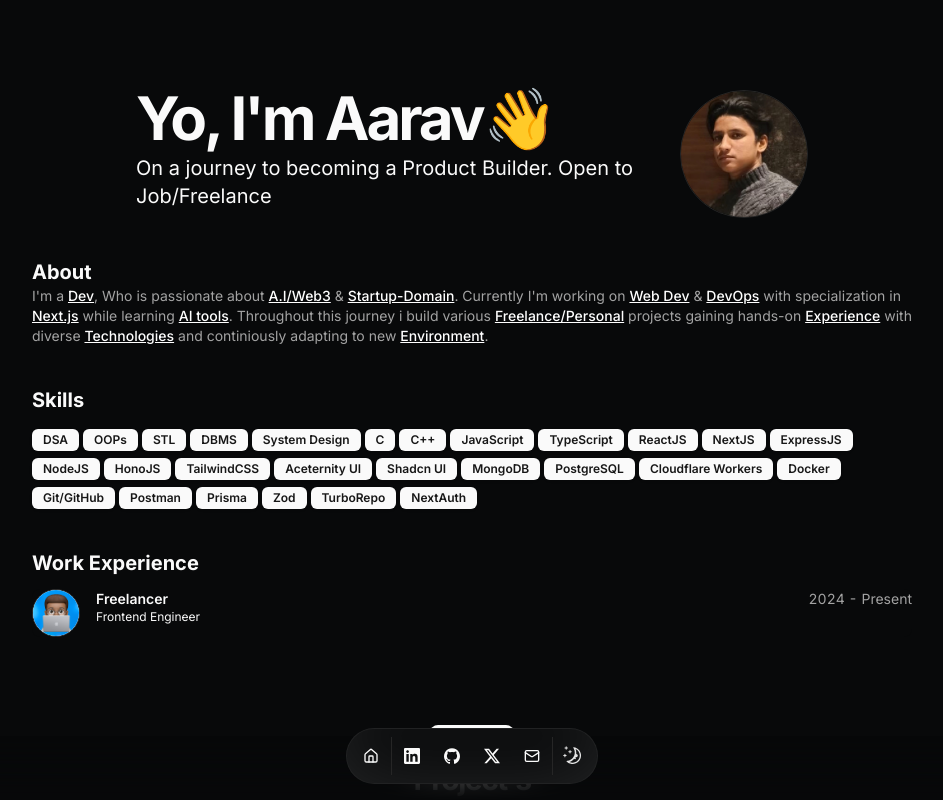
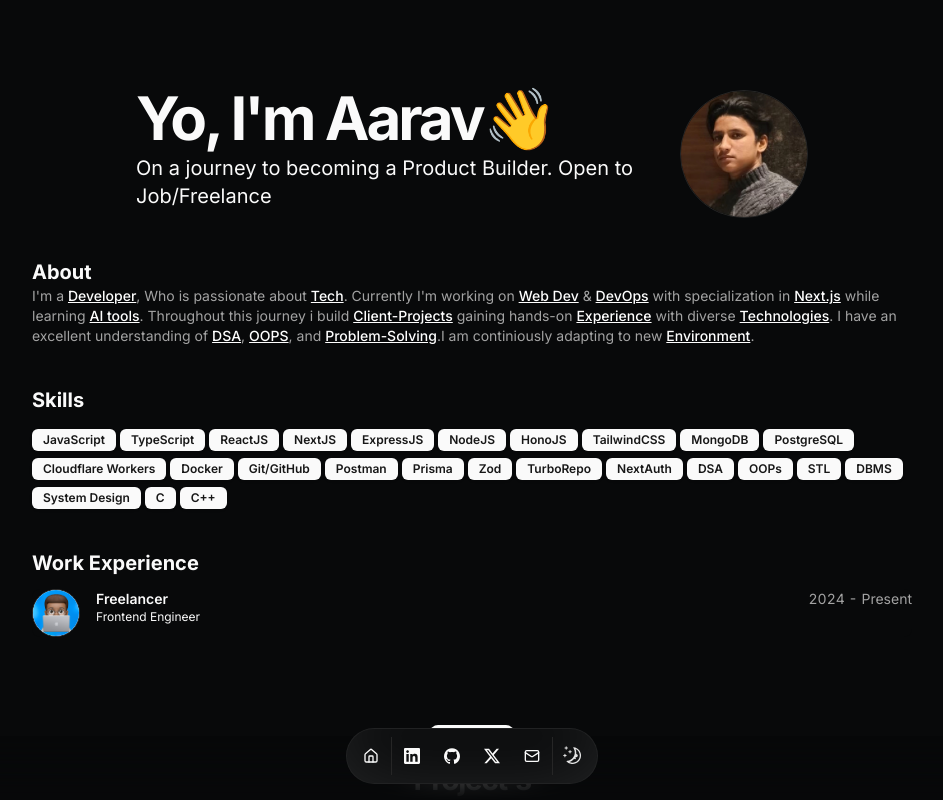
Before and after one commit to Aarav-Rawat/Portfolio_2_Next.js, a Next.js app: page / in a window 1280 px wide. Shown: the top 800 px of the page, without its empty margins (168-1111 px from the left). Built offline with nearby package versions, Linux system fonts and the light colour scheme.

Commit message:
des changed

```diff
--- a/src/data/resume.tsx
+++ b/src/data/resume.tsx
@@ -12,18 +12,11 @@
   description:
     "On a journey to becoming a Product Builder. Open to Job/Freelance",
   summary:
-    "I'm a [Dev](/#projects), Who is passionate about [A.I/Web3](/#) & [Startup-Domain](/#). Currently I'm working on [Web Dev](/#skills) & [DevOps](/#skills) with specialization in [Next.js](/#skills) while learning [AI tools](/#skills). Throughout this journey i build various [Freelance/Personal](/#projects) projects gaining hands-on [Experience](/#skills) with diverse [Technologies](/#skills) and continiously adapting to new [Environment](/skills).",
+    "I'm a [Developer](/#projects), Who is passionate about [Tech](/#projects). Currently I'm working on [Web Dev](/#skills) & [DevOps](/#skills) with specialization in [Next.js](/#skills) while learning [AI tools](/#skills). Throughout this journey i build [Client-Projects](/#projects) gaining hands-on [Experience](/#skills) with diverse [Technologies](/#skills). I have an excellent understanding of [DSA](/#projects), [OOPS](/#skills), and [Problem-Solving](/).I am continiously adapting to new [Environment](/#skills).",
 
   avatarUrl: "/me.jpg",
 
   skills: [
-    "DSA",
-    "OOPs",
-    "STL",
-    "DBMS",
-    "System Design",
-    "C",
-    "C++",
     "JavaScript",
     "TypeScript",
     "ReactJS",
@@ -32,8 +25,6 @@
     "NodeJS",
     "HonoJS",
     "TailwindCSS",
-    "Aceternity UI",
-    "Shadcn UI",
     "MongoDB",
     "PostgreSQL",
     "Cloudflare Workers",
@@ -43,7 +34,14 @@
     "Prisma",
     "Zod",
     "TurboRepo",
-    "NextAuth"
+    "NextAuth",
+    "DSA",
+    "OOPs",
+    "STL",
+    "DBMS",
+    "System Design",
+    "C",
+    "C++"
   ],
   navbar: [
     { href: "/", icon: HomeIcon, label: "Home" },
```
